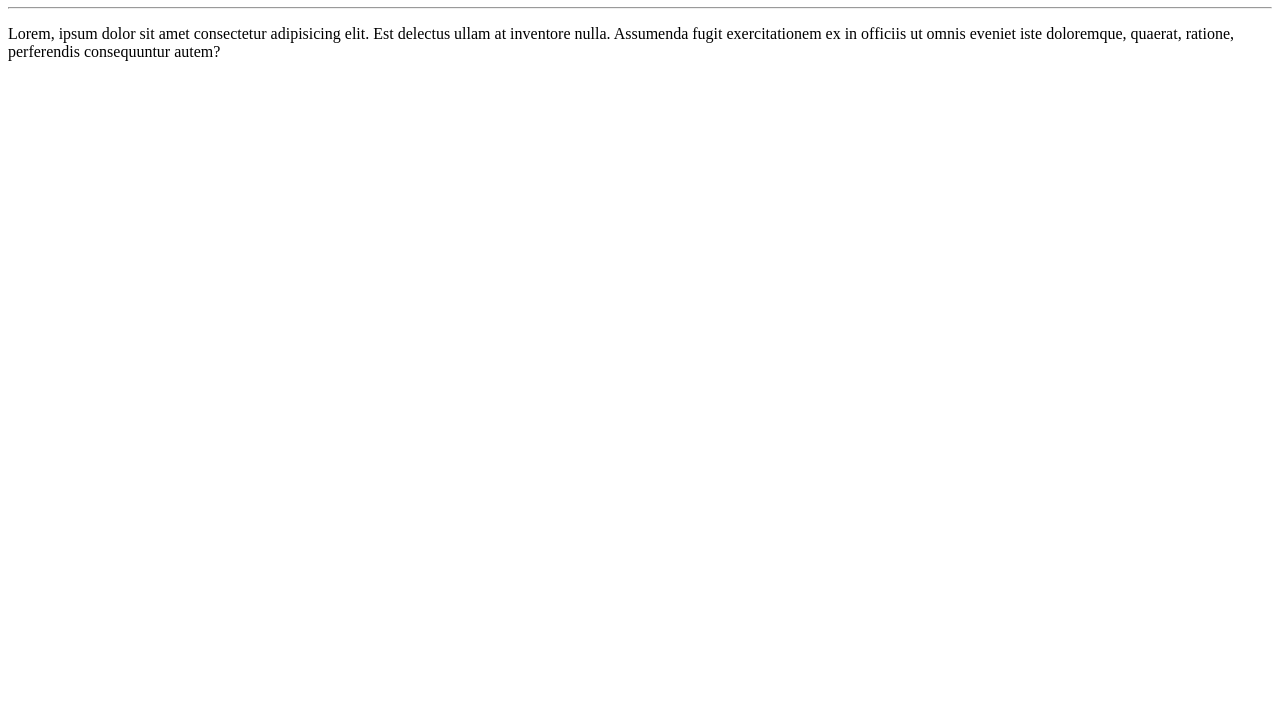
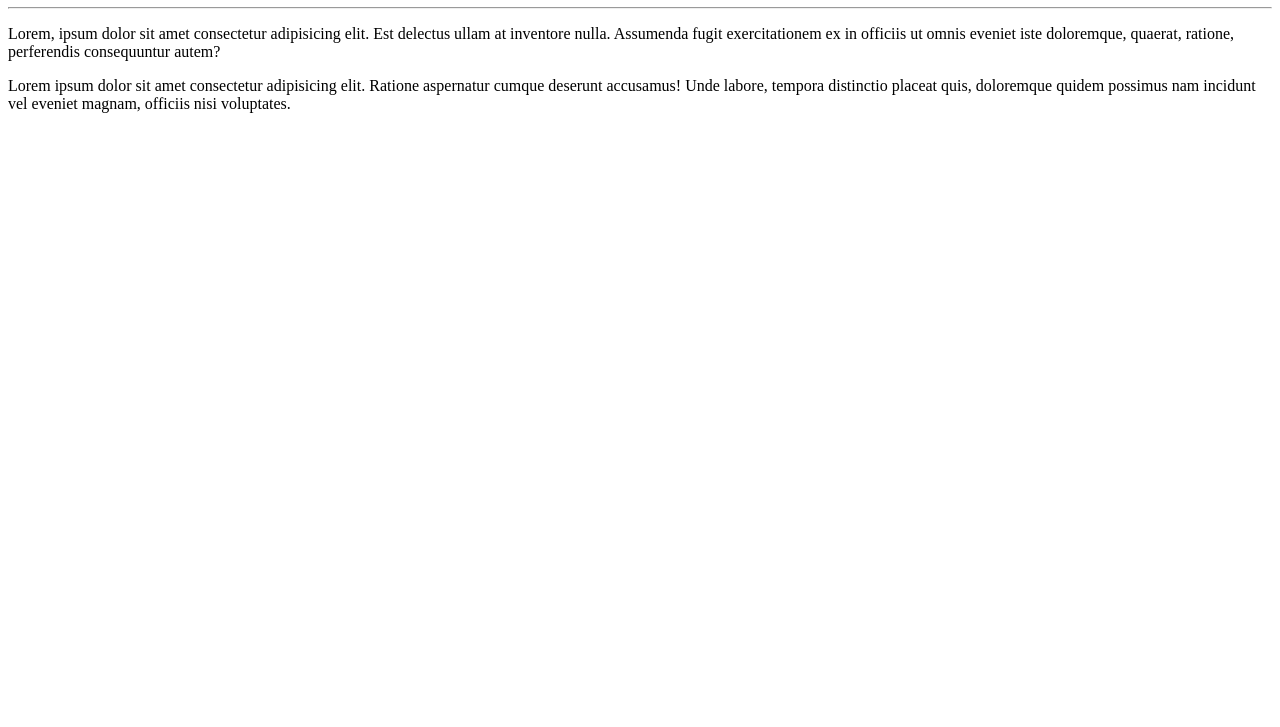
Before and after one commit to willian96jhon/Ola-Mundo, a plain HTML site: page Site exemplo/index.html in a window 1280 px wide. Shown: the part 73-800 px from the top of the page. Drawn offline with Linux system fonts and the light colour scheme.

Commit message:
Add um paragrafo

```diff
--- a/Site exemplo/index.html
+++ b/Site exemplo/index.html
@@ -10,5 +10,7 @@
     <hr>
     <p>Lorem, ipsum dolor sit amet consectetur adipisicing elit. Est delectus ullam at inventore nulla. Assumenda fugit exercitationem ex in officiis ut omnis eveniet iste doloremque, quaerat, ratione, perferendis consequuntur autem?</p>
 
+    <p>Lorem ipsum dolor sit amet consectetur adipisicing elit. Ratione aspernatur cumque deserunt accusamus! Unde labore, tempora distinctio placeat quis, doloremque quidem possimus nam incidunt vel eveniet magnam, officiis nisi voluptates.</p>
+
 </body>
 </html>
```
